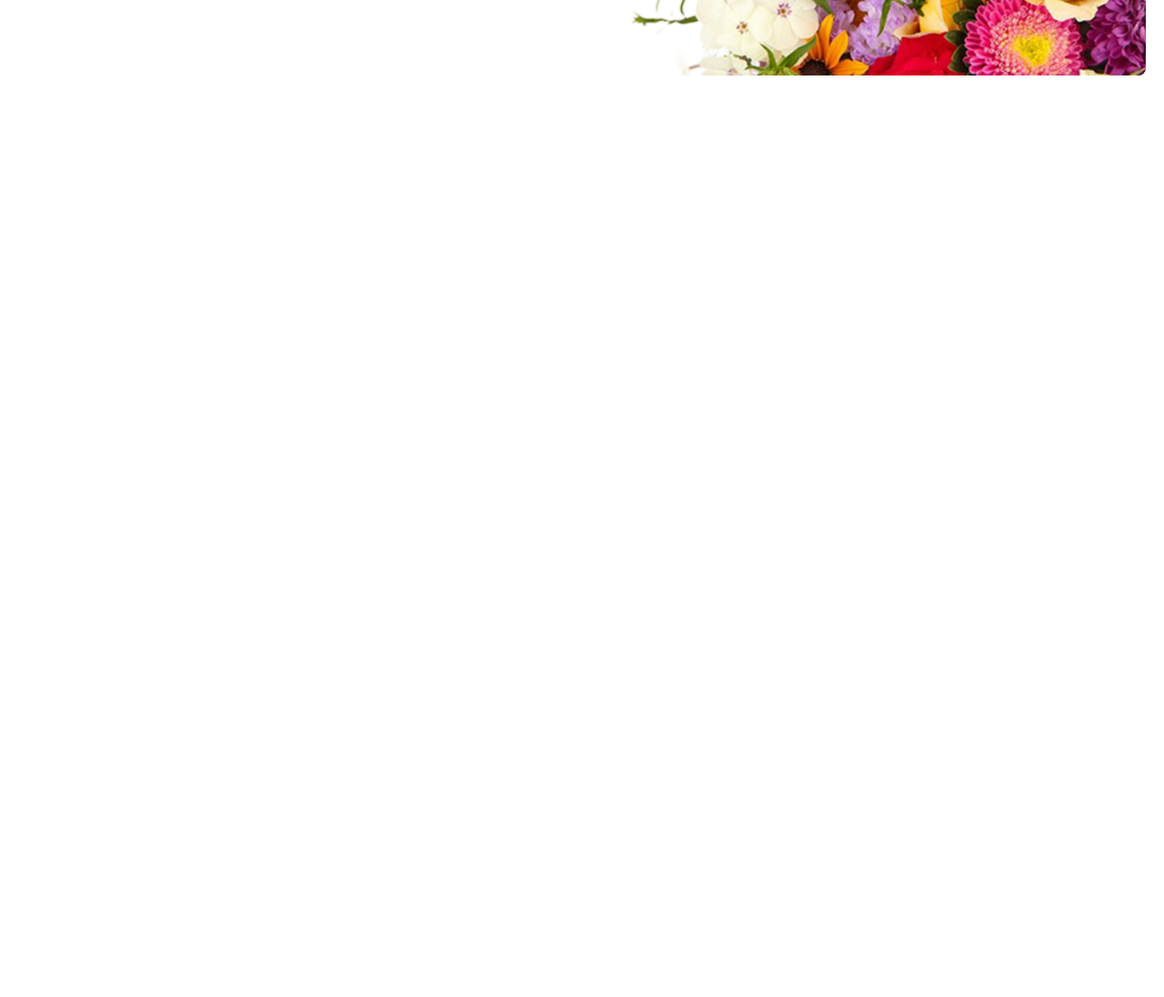
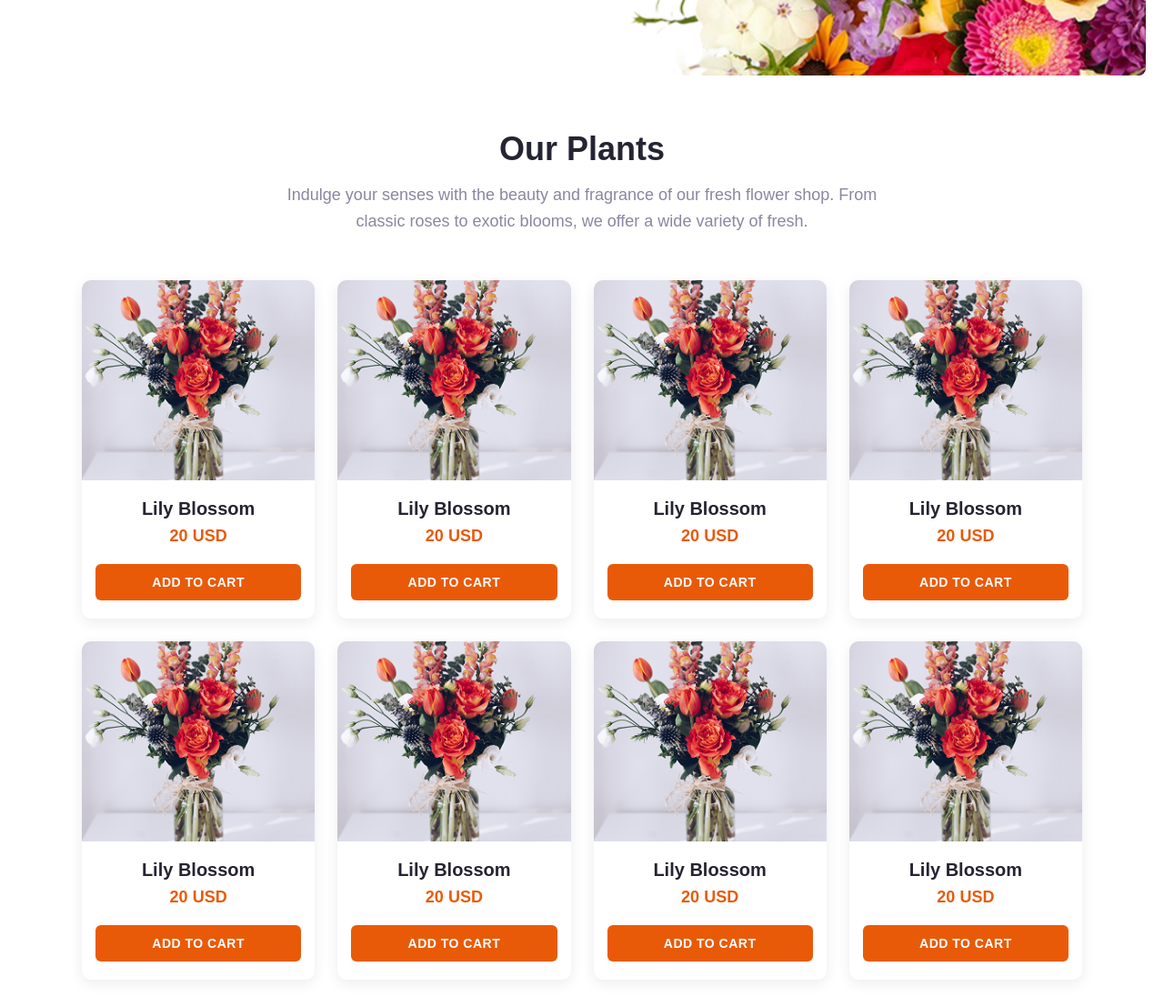
Before and after one commit to abrarjahinzihan/followers_assignment, a plain HTML site: page index.html in a window 1280 px wide. Shown: the part 500-1596 px from the top of the page at 91% size. Before the commit the page ends 800 px from the top, so only its background shows below. Drawn offline with Linux system fonts and the light colour scheme.

Commit message:
Plants Section done

```diff
--- a/index.html
+++ b/index.html
@@ -43,5 +43,62 @@
             <img src="assets/hero-flower.png" alt="Fresh flower arrangement">
         </div>
     </section>
+    <section class="plants-section">
+        <div class="section-header">
+            <h2>Our Plants</h2>
+            <p>Indulge your senses with the beauty and fragrance of our fresh flower shop. From classic roses to exotic blooms, we offer a wide variety of fresh.</p>
+        </div>
+
+        <div class="plants-grid">
+            <div class="plant-card">
+                <img src="assets/sample-flower-image.png" alt="Lily Blossom">
+                <h3>Lily Blossom</h3>
+                <span class="price">20 USD</span>
+                <button class="add-to-cart">ADD TO CART</button>
+            </div>
+            <div class="plant-card">
+                <img src="assets/sample-flower-image.png" alt="Lily Blossom">
+                <h3>Lily Blossom</h3>
+                <span class="price">20 USD</span>
+                <button class="add-to-cart">ADD TO CART</button>
+            </div>
+            <div class="plant-card">
+                <img src="assets/sample-flower-image.png" alt="Lily Blossom">
+                <h3>Lily Blossom</h3>
+                <span class="price">20 USD</span>
+                <button class="add-to-cart">ADD TO CART</button>
+            </div>
+            <div class="plant-card">
+                <img src="assets/sample-flower-image.png" alt="Lily Blossom">
+                <h3>Lily Blossom</h3>
+                <span class="price">20 USD</span>
+                <button class="add-to-cart">ADD TO CART</button>
+            </div>
+            <div class="plant-card">
+                <img src="assets/sample-flower-image.png" alt="Lily Blossom">
+                <h3>Lily Blossom</h3>
+                <span class="price">20 USD</span>
+                <button class="add-to-cart">ADD TO CART</button>
+            </div>
+            <div class="plant-card">
+                <img src="assets/sample-flower-image.png" alt="Lily Blossom">
+                <h3>Lily Blossom</h3>
+                <span class="price">20 USD</span>
+                <button class="add-to-cart">ADD TO CART</button>
+            </div>
+            <div class="plant-card">
+                <img src="assets/sample-flower-image.png" alt="Lily Blossom">
+                <h3>Lily Blossom</h3>
+                <span class="price">20 USD</span>
+                <button class="add-to-cart">ADD TO CART</button>
+            </div>
+            <div class="plant-card">
+                <img src="assets/sample-flower-image.png" alt="Lily Blossom">
+                <h3>Lily Blossom</h3>
+                <span class="price">20 USD</span>
+                <button class="add-to-cart">ADD TO CART</button>
+            </div>
+        </div>
+    </section>
 </body>
 </html>
--- a/style.css
+++ b/style.css
@@ -239,3 +239,129 @@
         font-size: 16px;
     }
 }
+/* Plants Section */
+.plants-section {
+    max-width: 1140px;
+    margin: 0 auto;
+    padding: 60px 20px;
+    text-align: center;
+}
+
+.section-header h2 {
+    font-size: 36px;
+    color: #252432;
+    margin-bottom: 15px;
+    font-weight: 700;
+}
+
+.section-header p {
+    color: rgba(137, 135, 161, 1);
+    max-width: 700px;
+    margin: 0 auto 50px;
+    line-height: 1.6;
+    font-size: 18px;
+}
+
+.plants-grid {
+    display: grid;
+    grid-template-columns: repeat(4, 1fr);
+    gap: 25px;
+}
+
+.plant-card {
+    background: #fff;
+    border-radius: 10px;
+    overflow: hidden;
+    box-shadow: 0 4px 15px rgba(0,0,0,0.08);
+    transition: all 0.3s ease;
+    display: flex;
+    flex-direction: column;
+    height: 100%;
+}
+
+.plant-card:hover {
+    transform: translateY(-8px);
+    box-shadow: 0 8px 25px rgba(0,0,0,0.12);
+}
+
+.plant-card img {
+    width: 100%;
+    height: 220px;
+    object-fit: cover;
+    transition: transform 0.5s ease;
+}
+
+.plant-card:hover img {
+    transform: scale(1.05);
+}
+
+.plant-card h3 {
+    margin: 20px 0 8px;
+    color: #252432;
+    font-size: 20px;
+    font-weight: 600;
+    padding: 0 15px;
+}
+
+.price {
+    display: block;
+    color: rgba(233, 90, 8, 1);
+    font-weight: 700;
+    font-size: 18px;
+    margin-bottom: 20px;
+}
+
+.add-to-cart {
+    background: #E95A08;
+    color: white;
+    border: none;
+    padding: 12px 0;
+    margin: 0 15px 20px;
+    border-radius: 6px;
+    cursor: pointer;
+    font-weight: 600;
+    font-size: 14px;
+    text-transform: uppercase;
+    letter-spacing: 0.5px;
+    transition: background 0.3s ease;
+    width: calc(100% - 30px);
+}
+
+.add-to-cart:hover {
+    background: rgba(37, 36, 50, 0.9);
+}
+
+/* Mobile Responsiveness */
+@media (max-width: 1024px) {
+    .plants-grid {
+        grid-template-columns: repeat(3, 1fr);
+    }
+}
+
+@media (max-width: 768px) {
+    .plants-grid {
+        grid-template-columns: repeat(2, 1fr);
+        gap: 20px;
+    }
+
+    .section-header h2 {
+        font-size: 30px;
+    }
+
+    .section-header p {
+        font-size: 16px;
+        margin-bottom: 40px;
+    }
+}
+
+@media (max-width: 480px) {
+    .plants-grid {
+        grid-template-columns: 1fr;
+        max-width: 350px;
+        margin: 0 auto;
+    }
+
+    .plant-card img {
+        height: 200px;
+    }
+}
```
